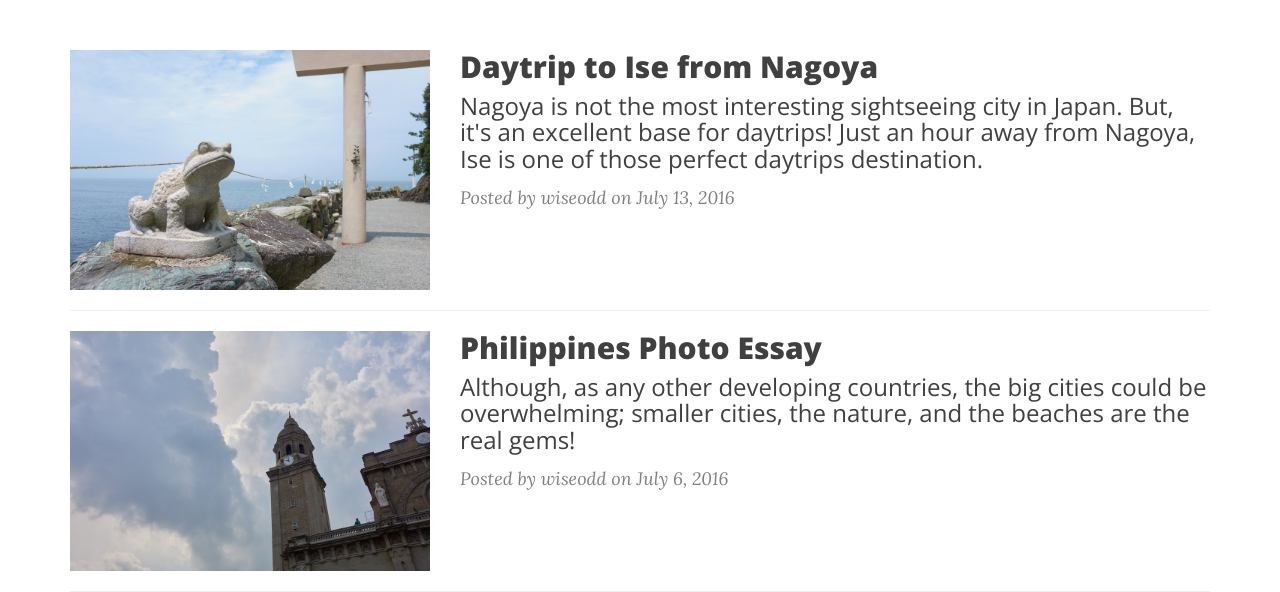
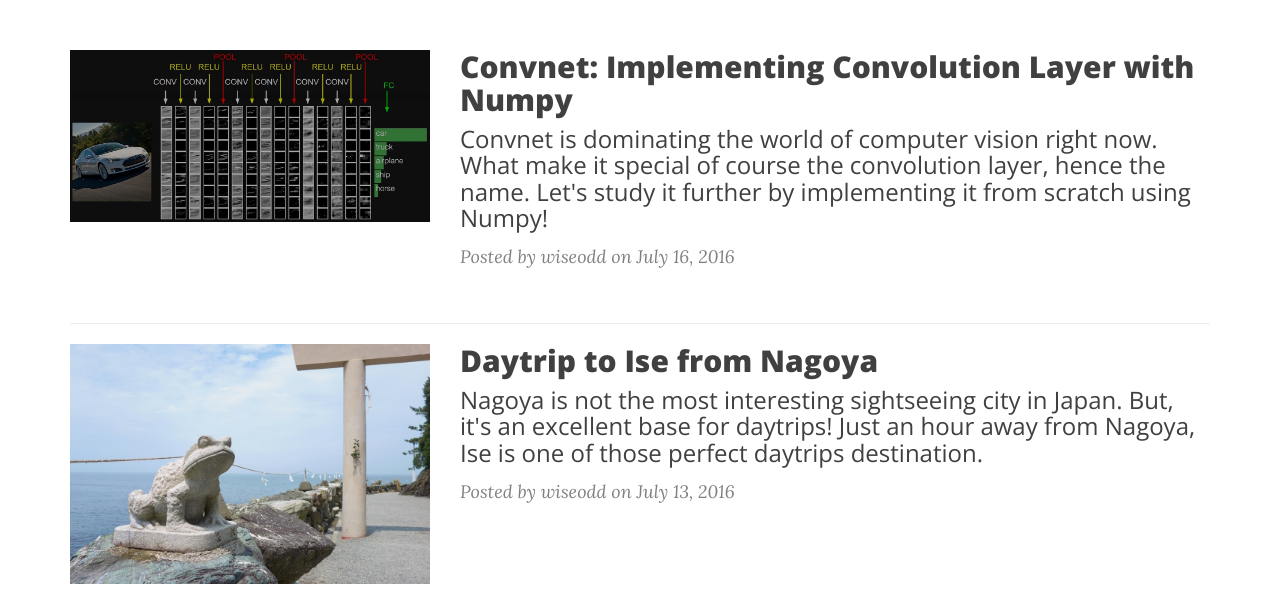
Before and after one commit to hsyodysseyjr/wiseodd0, a Jekyll site: the page built from index.html, in a window 1280 px wide. Shown: the part 464-1056 px from the top of the page. Built offline with Jekyll 4.4.1, drawn with Linux system fonts in a browser that asks for light colours; nearby versions of some CDN libraries; the list of posts is cut into pages by our own code; part of the change alters nothing that is shown; some of the changed text lies outside the part shown; grey boxes are pictures that could not be loaded.

Commit message:
Add conv laer post

````diff
--- /dev/null
+++ b/_posts/2016-07-16-convnet-conv-layer.md
@@ -0,0 +1,192 @@
+---
+layout:     post
+title:      "Convnet: Implementing Convolution Layer with Numpy"
+subtitle:   "Convnet is dominating the world of computer vision right now. What make it special of course the convolution layer, hence the name. Let's study it further by implementing it from scratch using Numpy!"
+date:       2016-07-16 10:55
+author:     "wiseodd"
+header-img: "img/convnet.jpg"
+category:   techblog
+tags:       [machine learning, programming, python, neural networks]
+---
+
+Convolutional Neural Network or CNN or convnet for short, is everywhere right now in the wild. Almost every computer vision systems that was recently built are using some kind of convnet architecture. Since the [AlexNet's](http://www.cs.toronto.edu/~fritz/absps/imagenet.pdf) groundbreaking result in ImageNet 2012 challenge, every year, it was convnet's year.
+
+There are many factors that contribute to convnet's success. One of them is the effectiveness of the convolution layer; the heart of convnet.
+
+Architecture wise, convnet is just a usual feed forward net, put on top of convolution layer(s). So really, convolution layer is a kind of feature extractor that can effectively learn the optimal features, which makes the linear classifier put on top of it looks good.
+
+Nowadays, to build a convnet model, it's easy: install one of those popular Deep Learning libraries like TensorFlow, Torch, or Theano, and use the prebuilt module to rapidly build the model.
+
+However, to understand the convnet better, it's essential to get our hands dirty. So, let's try implementing the conv layer from scratch using Numpy!
+
+<h2 class="section-header">Conv layer</h2>
+
+As we've already know, every layer in a neural net consists of forward and backward computation, because of the backpropagation. Conv layer is no different, as essentially, it's just another neural net layer.
+
+Before we get started, of course we need some theoritical knowledge of convnet. For this, I'd direct you to the excellent [CS231n class](http://cs231n.github.io/convolutional-networks/).
+
+Having already understand the theories, it's time for us to implement it. First, the forward computation!
+
+<h2 class="section-header">Conv layer forward</h2>
+
+As stated in the [CS231n class](http://cs231n.github.io/convolutional-networks/), we can think of convolutional operation as a matrix multiplication, as essentially at every patch of images, we apply a filter on it by taking their dot product. What nice about this is that we could think about conv layer as feed forward layer (your usual neural net hidden layer) to some extent.
+
+The implication is very nice: we can reuse our knowledge and thought process when implementing conv layer! We will see that later, especially in the backward computation.
+
+Alright, let's define our function:
+
+``` python
+def conv_forward(X, W, b, stride=1, padding=1):
+    pass
+```
+
+Our conv layer will accept an input in `X: DxCxHxW` dimension, input filter `W: NFxCxHFxHW`, and bias `b: Fx1`, where:
+
+* `D` is the number of input
+* `C` is the number of image channel
+* `H` is the height of image
+* `W` is the width of the image
+* `NF` is the number of filter in the filter map `W`
+* `HF` is the height of the filter, and finally
+* `HW` is the width of the filter.
+
+Another important parameters are the stride and padding of the convolution operation.
+
+As stated before, we will approach the conv layer as kind of normal feed forward layer, which is just the matrix multiplication between the input and the weight. To do this, we will use a utility function called `im2col`, which essentially will stretch our input image depending on the filter, stride, and width. `im2col` utilities could be found in the [second assigment files of CS231n](http://vision.stanford.edu/teaching/cs231n/winter1516_assignment2.zip).
+
+Let's say we have a single image of `1x1x10x10` size and a single filter of `1x1x3x3`. We also use stride of 1 and padding of 1. Then, naively, if we're going to do convolution operation for our filter on the image, we will loop over the image, and take the dot product at each `3x3` location, because our filter size is `3x3`. The result is a single `1x1x10x10` image.
+
+But, what if we don't want to do the loop? Or is there a nice way to do it?
+
+Yes, there is!
+
+What we need is to gather all the possible locations that we can apply our filter at, then do a single matrix multiplication to get the dot product at each of those possible locations. Hence, with the above setup, we will have 100 possible locations, the same as our original input, because doing `3x3` convolution with 1 stride and 1 padding will preserve the input dimension.
+
+At every those 100 possible location, there exists the `3x3` patch, stretched to `9x1` column vector that we can do our `3x3` convolution on. So, with `im2col`, our image dimension now is: `9x100`.
+
+To make the operation compatible, we will arrange our filter to `1x9`. Now, if we do a matrix multiplication over our stretched image and filter, we will have `1x100` image as a result, which we could reshape it back to `10x10` or `1x1x10x10` image.
+
+Let's see the code for that.
+
+``` python
+# Let this be 3x3 convolution with stride = 1 and padding = 1
+# Suppose our X is 5x1x10x10, X_col will be a 9x500 matrix
+X_col = im2col_indices(X, h_filter, w_filter, padding=padding, stride=stride)
+# Suppose we have 20 of 3x3 filter: 20x1x3x3. W_col will be 20x9 matrix
+W_col = W.reshape(n_filters, -1)
+
+# 20x9 x 9x500 = 20x500
+out = W_col @ X_col + b
+
+# Reshape back from 20x500 to 5x20x10x10
+# i.e. for each of our 5 images, we have 20 results with size of 10x10
+out = out.reshape(n_filters, h_out, w_out, n_x)
+out = out.transpose(3, 0, 1, 2)
+```
+
+That basically it for the forward computation of the convolution layer. It's similar to the feed forward layer with two additions: `im2col` operation and thinkering about the dimension of our matrices.
+
+It's definitely harder to implement, mainly because thinking in multidimension isn't that nice. We have to be careful with the dimension manipulation operations like the reshape and transpose as it's tricky to work with.
+
+<h2 class="section-header">Conv layer backward</h2>
+
+One of the trickiest part of implementing neural net model from scratch is to derive the partial derivative of a layer. Conv layer is no different, it's even more trickier as we have to deal with different operation (convolution instead of just affine transformation) and higher dimensional matrices.
+
+Thankfully because we're using the `im2col` trick, we at least could reuse our knowledge on implementing the feed forward layer's backward computation!
+
+First let's compute our bias gradient.
+
+``` python
+db = np.sum(dout, axis=(0, 2, 3))
+db = db.reshape(n_filter, -1)
+```
+
+Remember that the matrix we're dealing with, i.e. `dout` is a `5x20x10x10` matrix, similar to the output of the forward computation step. As the bias is added to each of our filter, we're accumulating the gradient to the dimension that represent of the number of filter, which is the second dimension. Hence the sum is operated on all axis except the second.
+
+Next, we will compute the gradient of the the filters `dW`.
+
+``` python
+# Transpose from 5x20x10x10 into 20x10x10x5, then reshape into 20x500
+dout_reshaped = dout.transpose(1, 2, 3, 0).reshape(n_filter, -1)
+# 20x500 x 500x9 = 20x9
+dW = dout_reshaped @ X_col.T
+# Reshape back to 20x1x3x3
+dW = dW.reshape(W.shape)
+```
+
+It's similar with the normal feed forward layer, except with more convoluted (ha!) dimension manipulation.
+
+Lastly, the input gradient `dX`. We're almost there!
+
+``` python
+# Reshape from 20x1x3x3 into 20x9
+W_reshape = W.reshape(n_filter, -1)
+# 9x20 x 20x500 = 9x500
+dX_col = W_reshape.T @ dout_reshaped
+# Stretched out image to the real image: 9x500 => 5x1x10x10
+dX = col2im_indices(dX_col, X.shape, h_filter, w_filter, padding=padding, stride=stride)
+```
+
+Again, it's the same as feed forward layer with some careful reshaping! At the end though, we're getting the gradient of the stretched image (recall the use of `im2col`). To undo this, and getting the real image gradient, we're going to de-im2col that. We're going to apply the operation called `col2im` to the stretched image. And now we have our image input gradient!
+
+
+<h2 class="section-header">Full source code</h2>
+
+Here's the full source code for the forward and backward computation of the conv layer.
+
+``` python
+def conv_forward(X, W, b, stride=1, padding=1):
+    cache = W, b, stride, padding
+    n_filters, d_filter, h_filter, w_filter = W.shape
+    n_x, d_x, h_x, w_x = X.shape
+    h_out = (h_x - h_filter + 2 * padding) / stride + 1
+    w_out = (w_x - w_filter + 2 * padding) / stride + 1
+
+    if not h_out.is_integer() or not w_out.is_integer():
+        raise Exception('Invalid output dimension!')
+
+    h_out, w_out = int(h_out), int(w_out)
+
+    X_col = im2col_indices(X, h_filter, w_filter, padding=padding, stride=stride)
+    W_col = W.reshape(n_filters, -1)
+
+    out = W_col @ X_col + b
+    out = out.reshape(n_filters, h_out, w_out, n_x)
+    out = out.transpose(3, 0, 1, 2)
+
+    cache = (X, W, b, stride, padding, X_col)
+
+    return out, cache
+
+
+def conv_backward(dout, cache):
+    X, W, b, stride, padding, X_col = cache
+    n_filter, d_filter, h_filter, w_filter = W.shape
+
+    db = np.sum(dout, axis=(0, 2, 3))
+    db = db.reshape(n_filter, -1)
+
+    dout_reshaped = dout.transpose(1, 2, 3, 0).reshape(n_filter, -1)
+    dW = dout_reshaped @ X_col.T
+    dW = dW.reshape(W.shape)
+
+    W_reshape = W.reshape(n_filter, -1)
+    dX_col = W_reshape.T @ dout_reshaped
+    dX = col2im_indices(dX_col, X.shape, h_filter, w_filter, padding=padding, stride=stride)
+
+    return dX, dW, db
+```
+
+Also check out the complete code in my repository: <https://github.com/wiseodd/hipsternet>!
+
+<h2 class="section-header">Conclusion</h2>
+
+As we can see, conv layer is just an extension of the normal feed forward layer, with some additions. Those are the `im2col` operation and dimension manipulation, as convnet, particularly for computer vision task assumes our input and weight to be arranged as 2d or 3d images, because we're trying to capture the spatial information in our data.
+
+Dealing with multidimensional matrices as we will always encounter in convnet is tricky. A lot of careful dimension manipulation need to be done. But it's definitely a great exercise to visualize them in our mind!
+
+<h2 class="section-header">References</h2>
+
+* <http://cs231n.github.io/convolutional-networks/>
+* <http://vision.stanford.edu/teaching/cs231n/winter1516_assignment2.zip>
+* <http://www.cs.toronto.edu/~fritz/absps/imagenet.pdf>
--- a/css/clean-blog.css
+++ b/css/clean-blog.css
@@ -12,6 +12,9 @@ body {
 }
 p {
   line-height: 1.75;
+  margin: 30px 0;
+}
+ul {
   margin: 30px 0;
 }
 h1,
````
Also changed, not shown: img/convnet.jpg (added).
